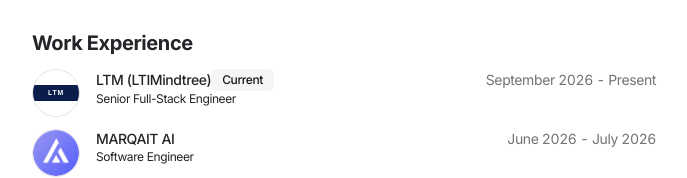
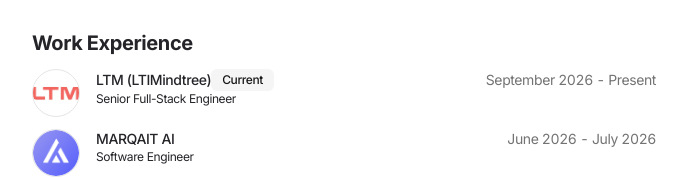
Before and after one commit to premhagargi/portfolio-prem, a Next.js app: page / in a window 1280 px wide. Shown: the part 391-569 px from the top of the page, without its empty margins (296-983 px from the left). Built offline with nearby package versions, Linux system fonts and the light colour scheme.

Commit message:
fix: use actual LTM logo png

```diff
--- a/src/data/resume.tsx
+++ b/src/data/resume.tsx
@@ -76,7 +76,7 @@ export const DATA = {
       badges: ["Current"],
       location: "Remote / Mumbai, IN",
       title: "Senior Full-Stack Engineer",
-      logoUrl: "/ltm.svg",
+      logoUrl: "/ltm.png",
       start: "September 2026",
       end: undefined,
       description:
```
Also changed, not shown: public/ltm.png (added).
